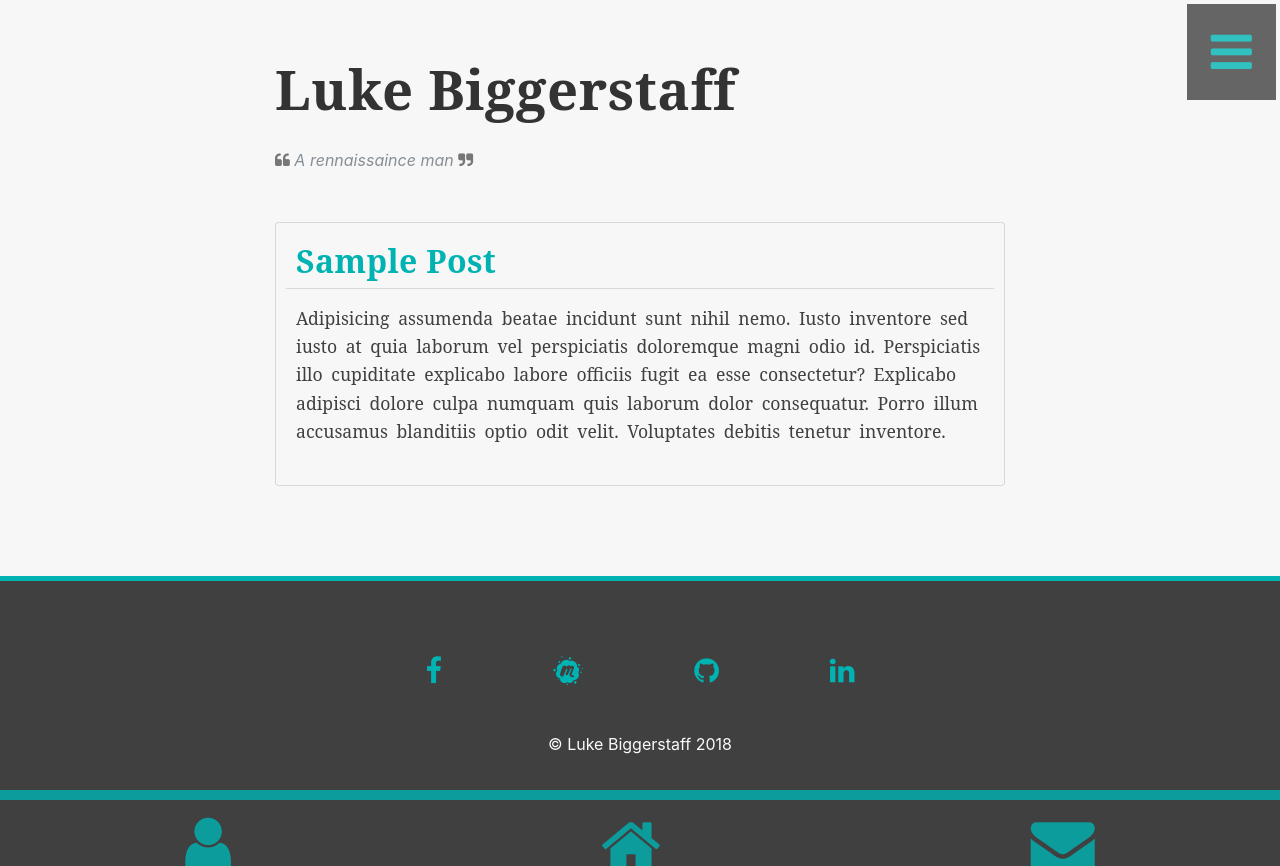
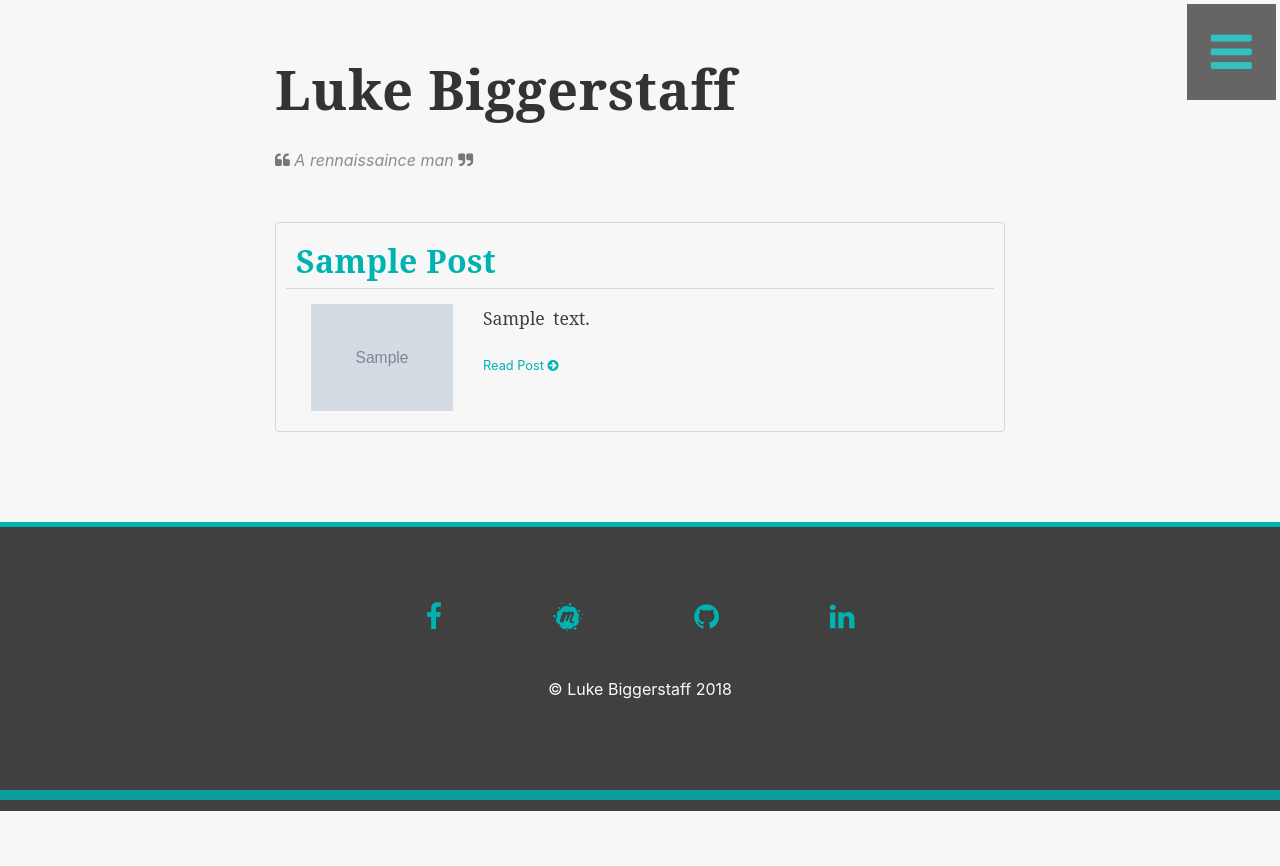
Before and after one commit to lukebiggerstaff/YADBlog, a Django app: template yadblog/blog/templates/blog/post_list.html in a window 1280 px wide. After the commit the page ends 811 px from the top, so only its background shows below. Run offline with Django 3.2, Linux system fonts and the light colour scheme; the template is opened without the code that fills it: values that come from a table or form of the project are taken from there, others are empty; tables that the repository leaves empty hold one stand-in row (values such as "Sample post"); grey boxes marked "Sample" are stand-in pictures; some libraries are stand-ins or nearby versions.

Commit message:
changed layout to use more of the screen on md sized viewport widths and removed dummy text from post-list page and replaced with the post description field

```diff
--- a/yadblog/blog/templates/blog/post_detail.html
+++ b/yadblog/blog/templates/blog/post_detail.html
@@ -11,7 +11,7 @@
 
    <div class="row">
 
-     <div class="col-md-8 m-auto">
+     <div class="col-md-10 col-lg-8 m-auto">
       <h1 class="main-heading heading text-center">{{ post.title|title }}</h1>
        <img src="{{ post.postimage_set.first.image.url }}" class="mx-auto d-block img-fluid">
 
--- a/yadblog/blog/templates/blog/post_list.html
+++ b/yadblog/blog/templates/blog/post_list.html
@@ -10,12 +10,13 @@
 <div class="container">
 
   <div class="row">
-    <div class="col-md-8 m-auto">
+    <div class="col-md-10 col-lg-8 m-auto">
       <h1 class="heading main-heading">Luke Biggerstaff</h1>
       <i class="fa fa-quote-left quote"></i>
       <cite class="text-muted">A rennaissaince man</cite>
       <i class="fa fa-quote-right quote"></i>
       {% for post in posts %}
+
       <div class="card post-card">
         <div class="card-title">
           <a href="{% url 'post-detail' post.slug  %}">
@@ -23,9 +24,20 @@
           </a>
         </div>
         <div class="card-body">
-          <p class="body-paragraph">Adipisicing assumenda beatae incidunt sunt nihil nemo. Iusto inventore sed iusto at quia laborum vel perspiciatis doloremque magni odio id. Perspiciatis illo cupiditate explicabo labore officiis fugit ea esse consectetur? Explicabo adipisci dolore culpa numquam quis laborum dolor consequatur. Porro illum accusamus blanditiis optio odit velit. Voluptates debitis tenetur inventore.</p>
+          <div class="container">
+            <div class="row">
+              <div class="col-sm-3">
+                <img src="{{ post.postthumbnailimage.image.url }}" class="img-fluid">
+              </div>
+              <div class="col-sm-9">
+                <p class="body-paragraph">{{ post.description }}</p>
+                <a href="{% url 'post-detail' post.slug %}" class="small">Read Post <i class="fa fa-arrow-circle-right"></i></a>
+              </div>
+            </div>
+          </div>
         </div>
       </div>
+
       {% endfor %}
     </div>
   </div>
```
